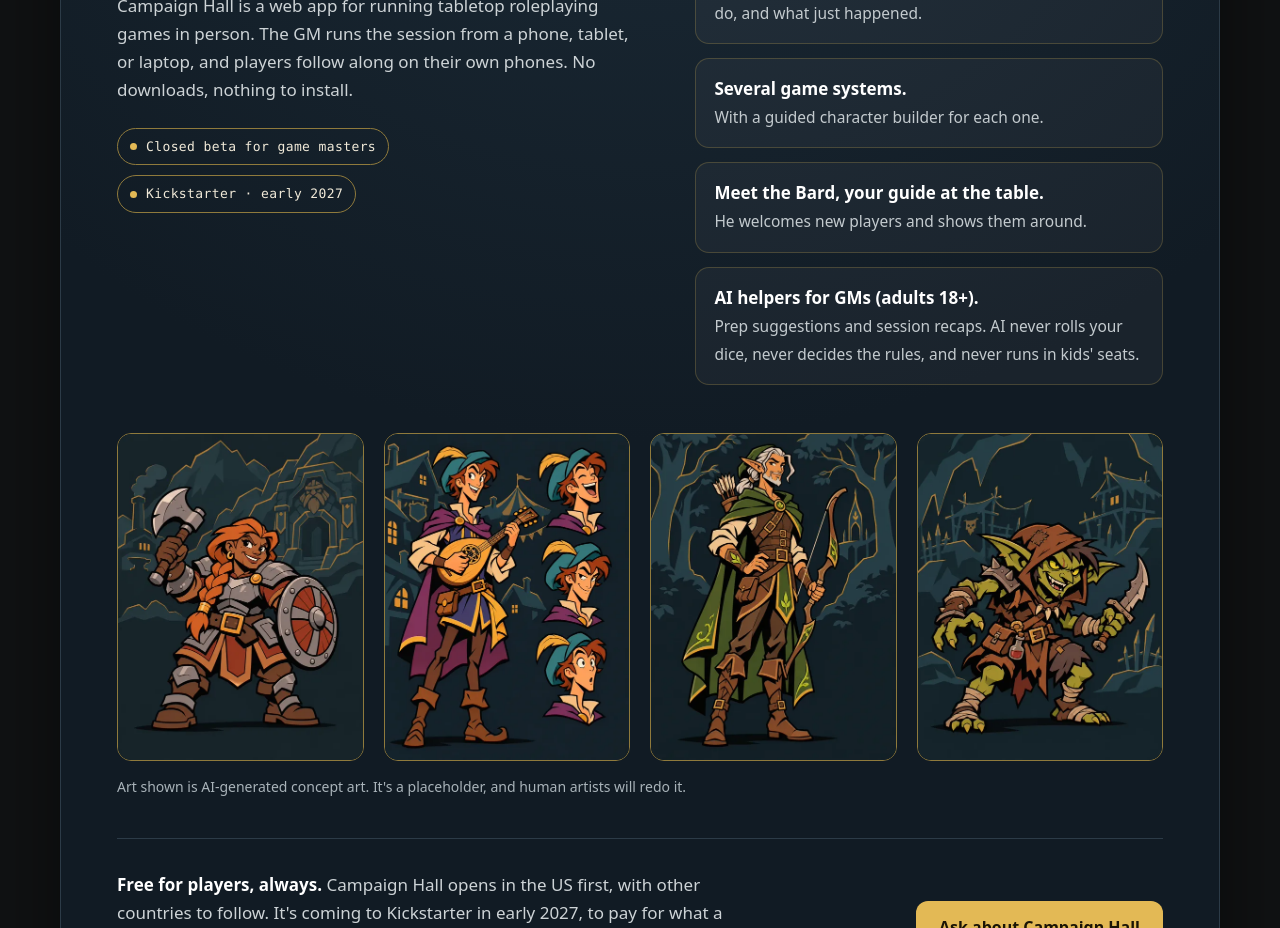
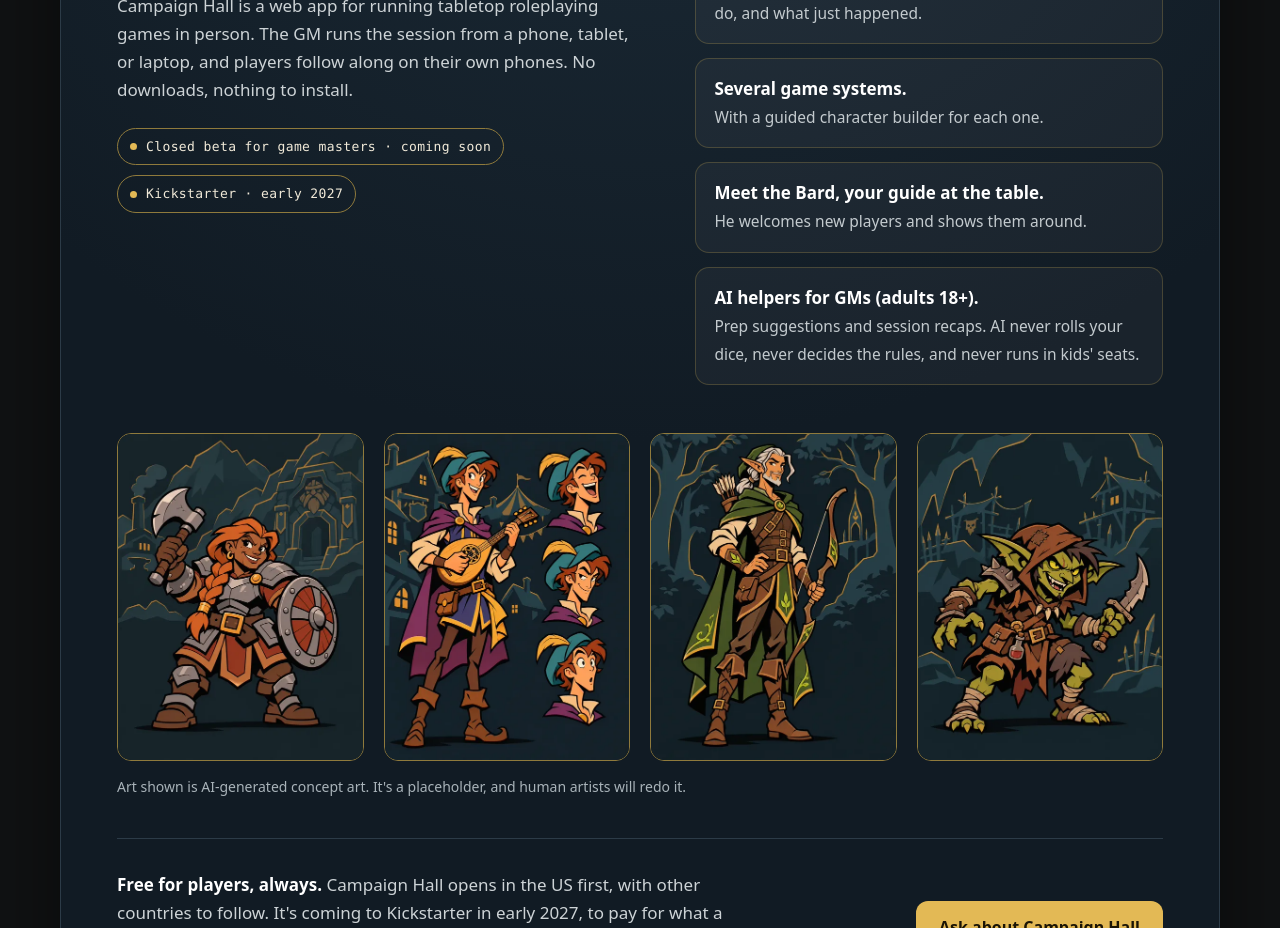
Before and after one commit to benbenne327/red-anvil-website, a plain HTML site: page index.html in a window 1280 px wide. Shown: the part 1220-2148 px from the top of the page. Drawn offline with Linux system fonts and the light colour scheme.

Commit message:
Say the closed GM beta is coming soon
Co-Authored-By: Claude Fable 5.2 <noreply@anthropic.com>

```diff
--- a/index.html
+++ b/index.html
@@ -71,7 +71,7 @@
           <p class="hall-tagline">The easy way to run and play tabletop RPGs at the table.</p>
           <p class="hall-intro">Campaign Hall is a web app for running tabletop roleplaying games in person. The GM runs the session from a phone, tablet, or laptop, and players follow along on their own phones. No downloads, nothing to install.</p>
           <div class="chips">
-            <span class="chip">Closed beta for game masters</span>
+            <span class="chip">Closed beta for game masters · coming soon</span>
             <span class="chip">Kickstarter · early 2027</span>
           </div>
         </div>
```
Also changed, not shown: 1 other file.
